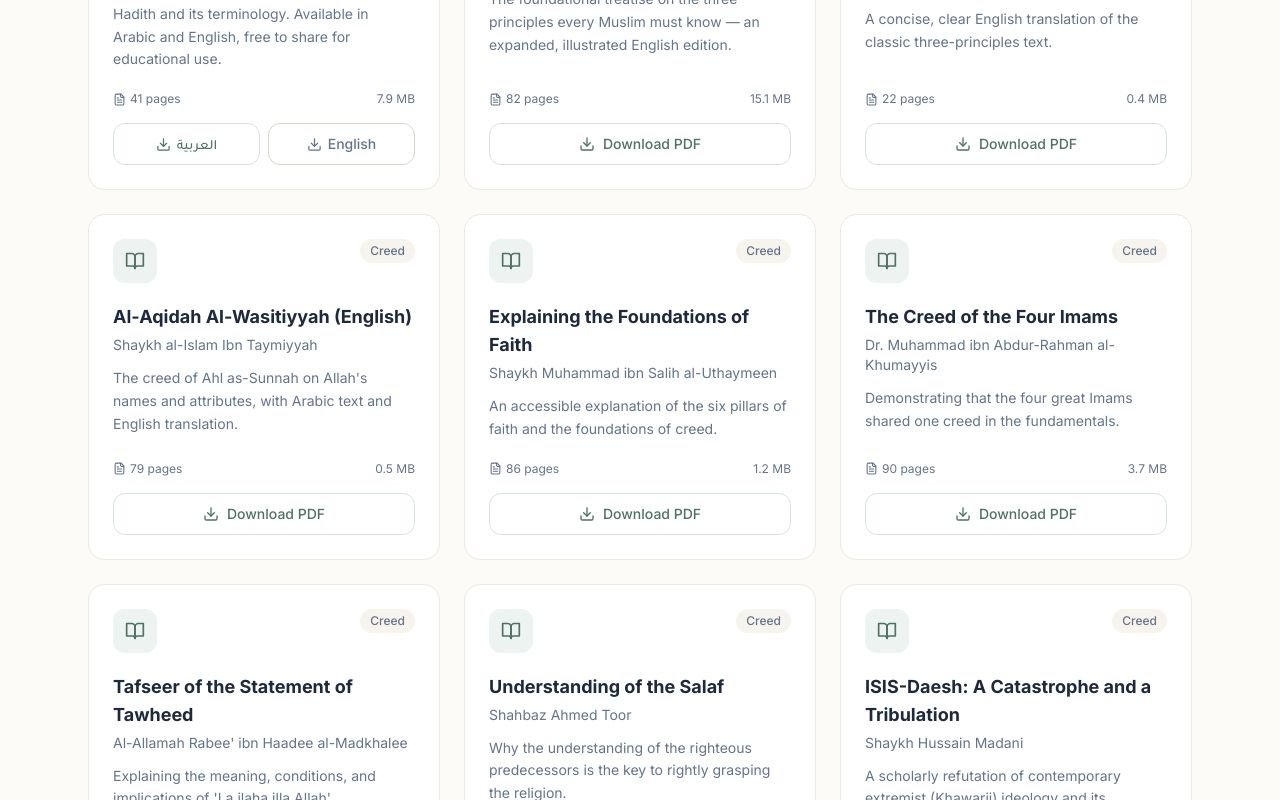
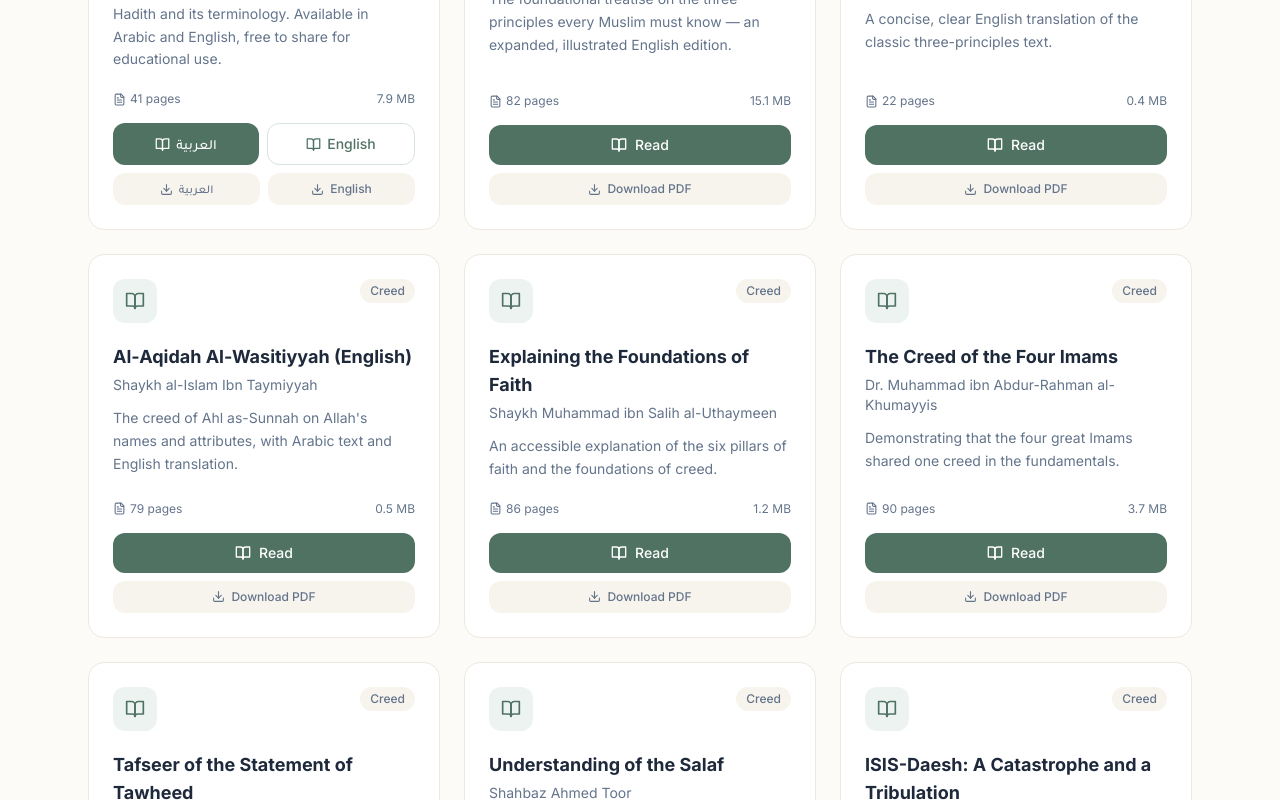
Before and after one commit to Rawdah-kuw/muslim-ummah-network, a Next.js app: page /en in a window 1280 px wide. Shown: the part 2480-3280 px from the top of the page. Built offline with nearby package versions, Linux system fonts and the light colour scheme.

Commit message:
add in-site PDF reader

```diff
--- a/components/Library.jsx
+++ b/components/Library.jsx
@@ -1,13 +1,28 @@
 "use client";
 
-import { useState } from "react";
-import { BookOpen, PenLine, Download, FileText, Library as LibraryIcon } from "lucide-react";
+import { useState, useEffect } from "react";
+import { BookOpen, PenLine, Download, FileText, X, ExternalLink, Library as LibraryIcon } from "lucide-react";
 import SectionHead from "./SectionHead";
 import { BOOKS, CATS } from "@/lib/data";
 
 export default function Library({ t, lang }) {
   const [cat, setCat] = useState("all");
+  const [viewer, setViewer] = useState(null); // { url, title }
   const books = cat === "all" ? BOOKS : BOOKS.filter((b) => b.cat === cat);
+
+  // Lock background scroll + close on Escape while the reader is open
+  useEffect(() => {
+    if (!viewer) return;
+    const onKey = (e) => e.key === "Escape" && setViewer(null);
+    document.body.style.overflow = "hidden";
+    window.addEventListener("keydown", onKey);
+    return () => {
+      document.body.style.overflow = "";
+      window.removeEventListener("keydown", onKey);
+    };
+  }, [viewer]);
+
+  const open = (url, title) => setViewer({ url, title });
 
   return (
     <section id="library" className="py-16 md:py-24 bg-pearl-50 scroll-mt-24">
@@ -51,23 +66,43 @@ export default function Library({ t, lang }) {
                 </span>
                 <span dir="ltr">{b.size}</span>
               </div>
+
               {b.bilingual ? (
+                <>
                   <div className="flex gap-2">
+                    <button onClick={() => open(b.fileAr, b.title[lang])}
+                      className="flex-1 flex items-center justify-center gap-1.5 py-2.5 rounded-xl text-sm font-medium text-white bg-sage-600 hover:bg-sage-700 transition-colors">
+                      <BookOpen size={15} /> {t.dlAr}
+                    </button>
+                    <button onClick={() => open(b.fileEn, b.title[lang])}
+                      className="flex-1 flex items-center justify-center gap-1.5 py-2.5 rounded-xl text-sm font-medium border border-sage-300 text-sage-600 bg-white hover:bg-sage-100 transition-colors">
+                      <BookOpen size={15} /> {t.dlEn}
+                    </button>
+                  </div>
+                  <div className="flex gap-2 mt-2">
                     <a href={b.fileAr} download
-                    className="flex-1 flex items-center justify-center gap-1.5 py-2.5 rounded-xl text-sm font-medium border border-sage-300 text-sage-600 bg-white hover:bg-sage-100 transition-colors">
-                    <Download size={15} /> {t.dlAr}
+                      className="flex-1 flex items-center justify-center gap-1.5 py-2 rounded-xl text-xs font-medium text-slate-500 bg-pearl-100 hover:bg-pearl-200 transition-colors">
+                      <Download size={13} /> {t.dlAr}
                     </a>
                     <a href={b.fileEn} download
-                    className="flex-1 flex items-center justify-center gap-1.5 py-2.5 rounded-xl text-sm font-medium border border-pearl-300 text-slate-500 bg-white hover:bg-pearl-100 transition-colors">
-                    <Download size={15} /> {t.dlEn}
+                      className="flex-1 flex items-center justify-center gap-1.5 py-2 rounded-xl text-xs font-medium text-slate-500 bg-pearl-100 hover:bg-pearl-200 transition-colors">
+                      <Download size={13} /> {t.dlEn}
                     </a>
                   </div>
+                </>
               ) : (
+                <>
+                  <button onClick={() => open(b.fileAr, b.title[lang])}
+                    className="w-full flex items-center justify-center gap-2 py-2.5 rounded-xl text-sm font-medium text-white bg-sage-600 hover:bg-sage-700 transition-colors">
+                    <BookOpen size={16} /> {t.readBook}
+                  </button>
                   <a href={b.fileAr} download
-                  className="w-full flex items-center justify-center gap-2 py-2.5 rounded-xl text-sm font-medium border border-sage-300 text-sage-600 bg-white hover:bg-sage-100 transition-colors">
-                  <Download size={16} /> {t.dlPdf}
+                    className="w-full mt-2 flex items-center justify-center gap-1.5 py-2 rounded-xl text-xs font-medium text-slate-500 bg-pearl-100 hover:bg-pearl-200 transition-colors">
+                    <Download size={13} /> {t.dlPdf}
                   </a>
+                </>
               )}
+
               {b.extra && (
                 <a href={b.extraFile} download
                   className="w-full mt-2 flex items-center justify-center gap-1.5 py-2 rounded-xl text-xs font-medium text-slate-500 hover:text-slate-700 bg-pearl-100 transition-colors">
@@ -78,6 +113,35 @@ export default function Library({ t, lang }) {
           ))}
         </div>
       </div>
+
+      {/* In-site PDF reader */}
+      {viewer && (
+        <div onClick={() => setViewer(null)}
+          className="fixed inset-0 z-50 bg-pine-900/70 backdrop-blur-sm flex items-center justify-center p-3 sm:p-6"
+          role="dialog" aria-modal="true">
+          <div onClick={(e) => e.stopPropagation()}
+            className="bg-white rounded-2xl shadow-pine-lg w-full max-w-5xl h-[92vh] flex flex-col overflow-hidden">
+            <div className="flex items-center justify-between gap-3 px-4 sm:px-5 py-3 border-b border-pearl-200">
+              <h3 className="font-bold text-ink truncate">{viewer.title}</h3>
+              <div className="flex items-center gap-1.5 shrink-0">
+                <a href={viewer.url} target="_blank" rel="noopener noreferrer"
+                  className="flex items-center gap-1.5 px-3 py-1.5 rounded-lg text-xs font-medium text-sage-600 hover:bg-sage-100 transition-colors">
+                  <ExternalLink size={14} /> <span className="hidden sm:inline">{t.openNewTab}</span>
+                </a>
+                <a href={viewer.url} download
+                  className="flex items-center gap-1.5 px-3 py-1.5 rounded-lg text-xs font-medium text-sage-600 hover:bg-sage-100 transition-colors">
+                  <Download size={14} /> <span className="hidden sm:inline">{t.download}</span>
+                </a>
+                <button onClick={() => setViewer(null)} aria-label={t.closeViewer}
+                  className="flex items-center justify-center w-8 h-8 rounded-lg text-slate-500 hover:bg-pearl-100 transition-colors">
+                  <X size={18} />
+                </button>
+              </div>
+            </div>
+            <iframe src={viewer.url} title={viewer.title} className="flex-1 w-full bg-pearl-100" />
+          </div>
+        </div>
+      )}
     </section>
   );
 }
```
Also changed, not shown: lib/i18n.js. Lines whose indentation alone changed are shown as unchanged.
